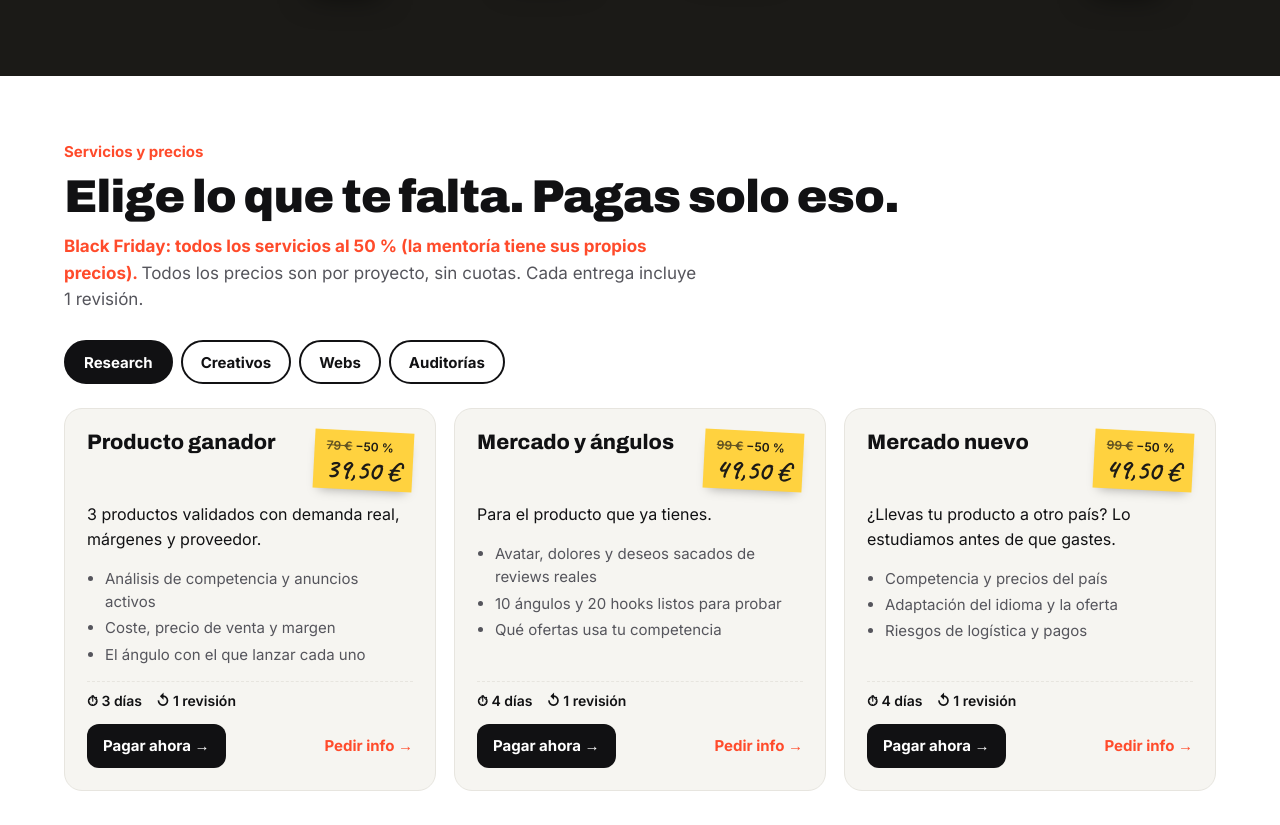
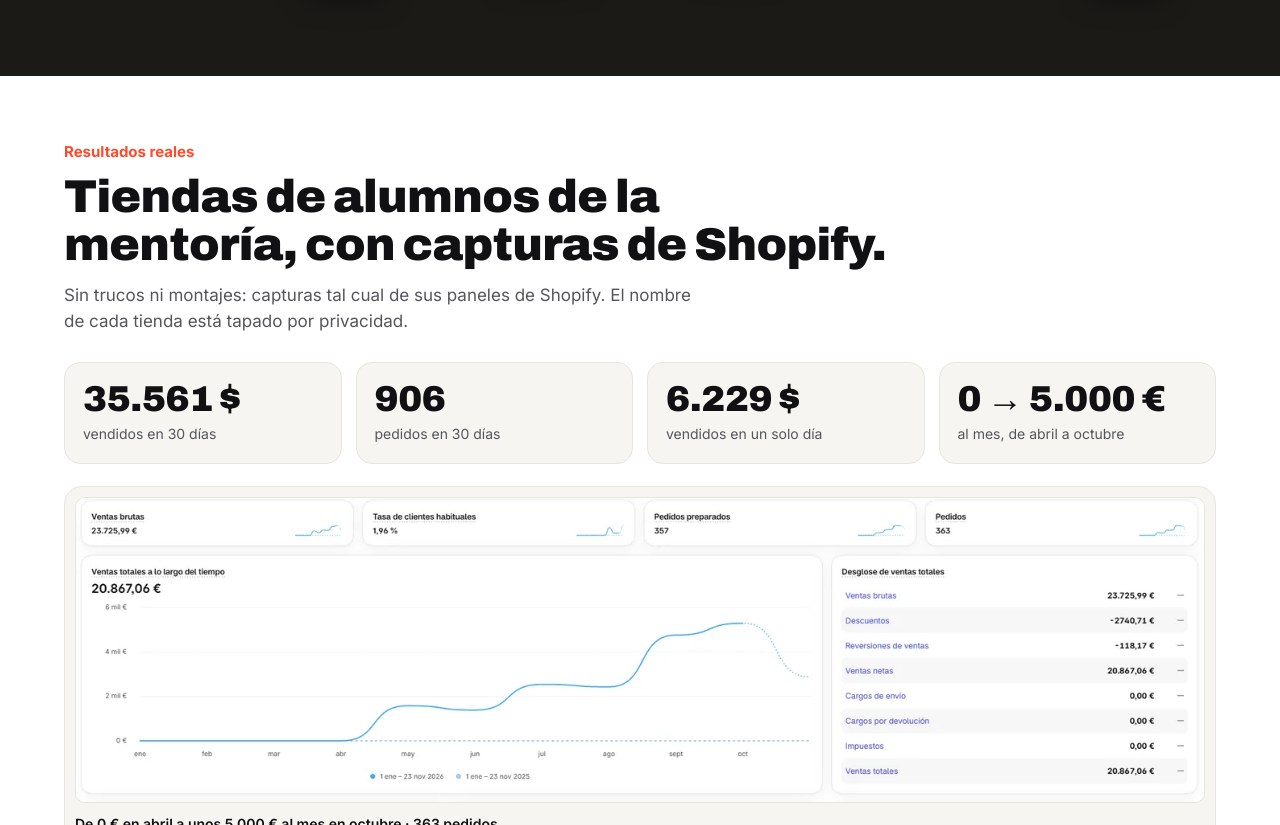
Before and after one commit to jordidanes7/danes-studio, a plain HTML site: page index.html in a window 1280 px wide. Shown: the part 1975-2800 px from the top of the page. Drawn offline with Linux system fonts and the light colour scheme.

Commit message:
Añadir sección de resultados (social proof) con capturas de Shopify anonimizadas
Co-Authored-By: Claude Opus 5.5 <noreply@anthropic.com>
Claude-Session: https://claude.ai/code/session_01Mn8JksE8iAARuEX8FLH9fh

```diff
--- a/index.html
+++ b/index.html
@@ -149,6 +149,18 @@ body.bf .bfbar{display:block}body.bf .bftag{display:inline-block}
 .acts{display:flex;align-items:center;justify-content:space-between;gap:10px;flex-wrap:wrap}
 .pay{display:inline-flex;align-items:center;min-height:44px;padding:0 16px;border-radius:12px;background:var(--ink);color:var(--bg);font:700 15px Inter;text-decoration:none}
 .secure{font-size:12px;color:var(--mute);margin-top:6px}
+/* resultados */
+.proofstats{display:grid;grid-template-columns:repeat(4,minmax(0,1fr));gap:14px;margin-top:28px}
+.ps{background:var(--card);border:1px solid var(--line);border-radius:16px;padding:18px}
+.ps b{display:block;font:900 clamp(26px,3vw,36px)/1 Archivo,Inter,sans-serif;letter-spacing:-.01em}
+.ps span{display:block;color:var(--mute);font-size:14px;margin-top:6px}
+.shots{display:grid;grid-template-columns:repeat(3,minmax(0,1fr));gap:18px;margin-top:22px;align-items:start}
+.shot{margin:0;background:var(--card);border:1px solid var(--line);border-radius:18px;padding:10px 10px 14px}
+.shot img{width:100%;height:auto;display:block;border-radius:10px;border:1px solid var(--line);background:#fff}
+.shot figcaption{font-size:14px;font-weight:600;margin-top:10px}
+.shot.wide{grid-column:1/-1}
+.disc{font-size:13px;color:var(--mute);margin-top:18px;max-width:80ch}
+@media(max-width:980px){.proofstats{grid-template-columns:repeat(2,minmax(0,1fr))}.shots{grid-template-columns:minmax(0,1fr)}}
 </style>
 </head>
 <body>
@@ -156,7 +168,7 @@ body.bf .bfbar{display:block}body.bf .bftag{display:inline-block}
 <div class="bfbar" role="note">🖤 <b>BLACK FRIDAY</b> · −50 % en todos los servicios y packs · hasta el lunes 30 de noviembre <span class="cd" id="cd"></span></div>
 <nav><div class="wrap">
   <a class="logo" href="#top">danes<b>.studio</b></a>
-  <div class="links"><a href="#trabajo">Trabajo</a><a href="#servicios">Servicios</a><a href="#packs">Packs</a><a href="#mentoria">Mentoría</a><a href="#curso">Curso gratis</a><a href="#faq">Dudas</a></div>
+  <div class="links"><a href="#trabajo">Trabajo</a><a href="#resultados">Resultados</a><a href="#servicios">Servicios</a><a href="#packs">Packs</a><a href="#mentoria">Mentoría</a><a href="#curso">Curso gratis</a><a href="#faq">Dudas</a></div>
   <a class="btn pri" href="https://tally.so/r/Yj4POq">Llamada gratis</a>
 </div></nav>
 
@@ -201,6 +213,25 @@ body.bf .bfbar{display:block}body.bf .bftag{display:inline-block}
     <figure class="pin"><img src="img/story.webp" alt="Anuncio estático de historia con testimonio" loading="lazy"><figcaption>Historia de clienta</figcaption><span class="t">Estático</span></figure>
     <figure class="pin"><video src="vid/ia_5pm.mp4" autoplay muted loop playsinline></video><figcaption>«A las 5 de la tarde»</figcaption><span class="t">Animación IA</span></figure>
   </div>
+</div></section>
+
+<section class="band" id="resultados"><div class="wrap">
+  <p class="kicker">Resultados reales</p>
+  <h2>Tiendas de alumnos de la mentoría, con capturas de Shopify.</h2>
+  <p class="sub">Sin trucos ni montajes: capturas tal cual de sus paneles de Shopify. El nombre de cada tienda está tapado por privacidad.</p>
+  <div class="proofstats">
+    <div class="ps"><b>35.561 $</b><span>vendidos en 30 días</span></div>
+    <div class="ps"><b>906</b><span>pedidos en 30 días</span></div>
+    <div class="ps"><b>6.229 $</b><span>vendidos en un solo día</span></div>
+    <div class="ps"><b>0 → 5.000 €</b><span>al mes, de abril a octubre</span></div>
+  </div>
+  <div class="shots">
+    <figure class="shot wide"><img src="img/res_10meses.webp" width="1400" height="378" alt="Panel de Shopify: 23.725,99 € en ventas brutas y 363 pedidos, creciendo de abril a octubre" loading="lazy"><figcaption>De 0 € en abril a unos 5.000 € al mes en octubre · 363 pedidos</figcaption></figure>
+    <figure class="shot"><img src="img/res_30dias.webp" width="700" height="498" alt="Panel de Shopify: 35.561,49 $ en ventas y 906 pedidos en los últimos 30 días" loading="lazy"><figcaption>35.561 $ y 906 pedidos en 30 días</figcaption></figure>
+    <figure class="shot"><img src="img/res_dia.webp" width="700" height="498" alt="Panel de Shopify: 6.229,03 $ en ventas y 157 pedidos en un día" loading="lazy"><figcaption>6.229 $ y 157 pedidos en un día</figcaption></figure>
+    <figure class="shot"><img src="img/res_directo.webp" width="700" height="664" alt="Vista en tiempo real de Shopify: 13 pedidos y carritos activos" loading="lazy"><figcaption>En directo: carritos activos y compras entrando</figcaption></figure>
+  </div>
+  <p class="disc">Las cifras son ventas (facturación), no beneficio, y dependen de cada producto, mercado e inversión en anuncios. No garantizamos resultados concretos.</p>
 </div></section>
 
 <section class="band" id="servicios"><div class="wrap">
```
Also changed, not shown: img/res_10meses.webp (added), img/res_30dias.webp (added), img/res_dia.webp (added), img/res_directo.webp (added).
